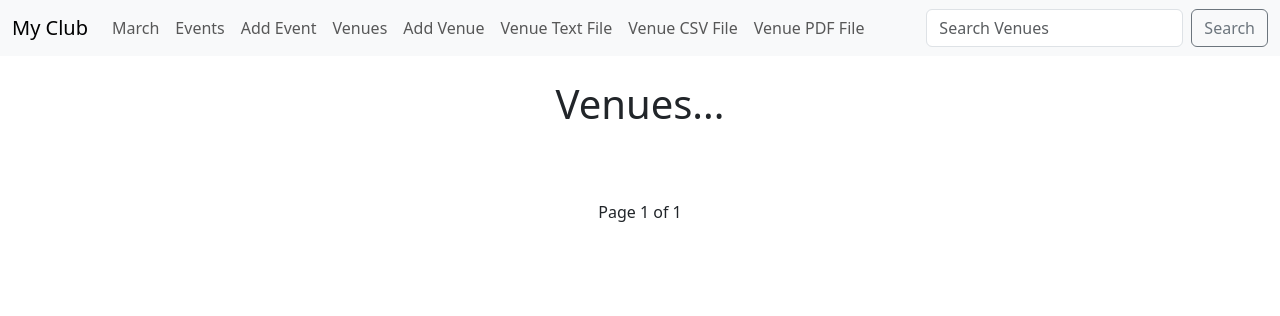
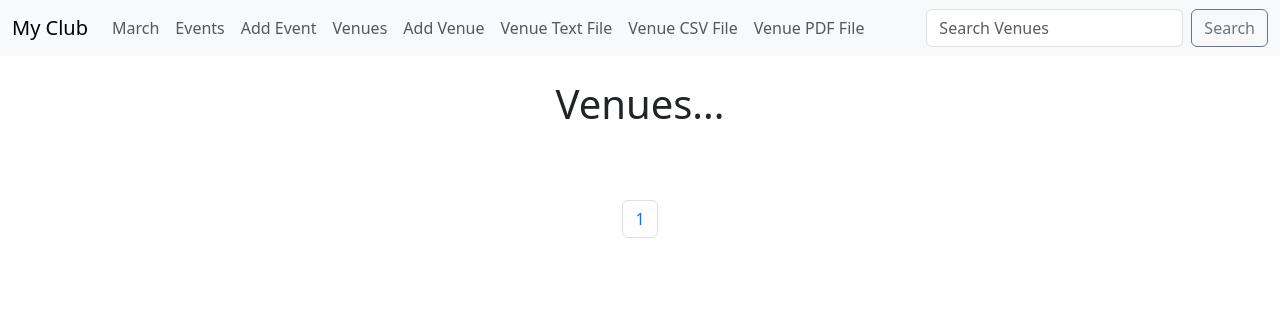
Before and after one commit to smoroso/myclub_website_steps_preview, a Django app: page /list_venues in a window 1280 px wide. Shown: the top 316 px of the page. Run offline with Django 5.2, Linux system fonts and the light colour scheme; data that the repository does not hold is empty.

Commit message:
End of tutorial Wednesday #19

```diff
--- a/events/templates/events/venue.html
+++ b/events/templates/events/venue.html
@@ -31,18 +31,42 @@
   <hr/><br/><br/>
   -->
 
-  {% if venues.has_previous %}
-    <a href="?page=1">&laquo First</a>
-    <a href="?page={{ venues.previous_page_number }}">Previous</a>
-  {% endif %}
+  <nav aria-label="Page navigation example">
+    <ul class="pagination justify-content-center">
+      {% if venues.has_previous %}
+        <li class="page-item">
+          <a class="page-link" href="?page=1">&laquo First</a>
+        </li>
+        <li class="page-item">
+          <a class="page-link" href="?page={{ venues.previous_page_number }}">Previous</a>
+        </li>
+      {% endif %}
+        <!-- <li class="page-item disabled">
+          <a class="page-link" href="#">Page {{ venues.number }} of {{ venues.paginator.num_pages }}</a>
+        </li> -->
 
-  Page {{ venues.number }} of {{ venues.paginator.num_pages }}
+      <!-- {% for i in nums %}
+        <li class="page-item">
+          <a class="page-link" href="?page={{ forloop.counter }}">{{ forloop.counter }}</a>
+        </li>
+      {% endfor %} -->
 
+      {% for page in venues.paginator.page_range %}
+        <li class="page-item">
+          <a class="page-link" href="?page={{ page }}">{{ page }}</a>
+        </li>
+      {% endfor %}
 
-  {% if venues.has_next %}
-    <a href="?page={{ venues.next_page_number }}">Next</a>
-    <a href="?page={{ venues.paginator.num_pages }}">&raquo Last</a>
-  {% endif %}
+      {% if venues.has_next %}
+        <li class="page-item">
+          <a class="page-link" href="?page={{ venues.next_page_number }}">Next</a>
+        </li>
+        <li class="page-item">
+          <a class="page-link" href="?page={{ venues.paginator.num_pages }}">&raquo Last</a>
+        </li>
+      {% endif %}
+    </ul>
+  </nav>
 </center>
 
 {% endblock %}
--- a/events/views.py
+++ b/events/views.py
@@ -172,10 +172,12 @@ def list_venues(request):
     p = Paginator(Venue.objects.all(), 2)
     page = request.GET.get('page')
     venues = p.get_page(page)
+    nums = "a" * venues.paginator.num_pages
 
     return render(request, "events/venue.html", {
         "venue_list": venue_list,
         "venues": venues,
+        "nums": nums,
     })
 
 def add_venue(request):
```
